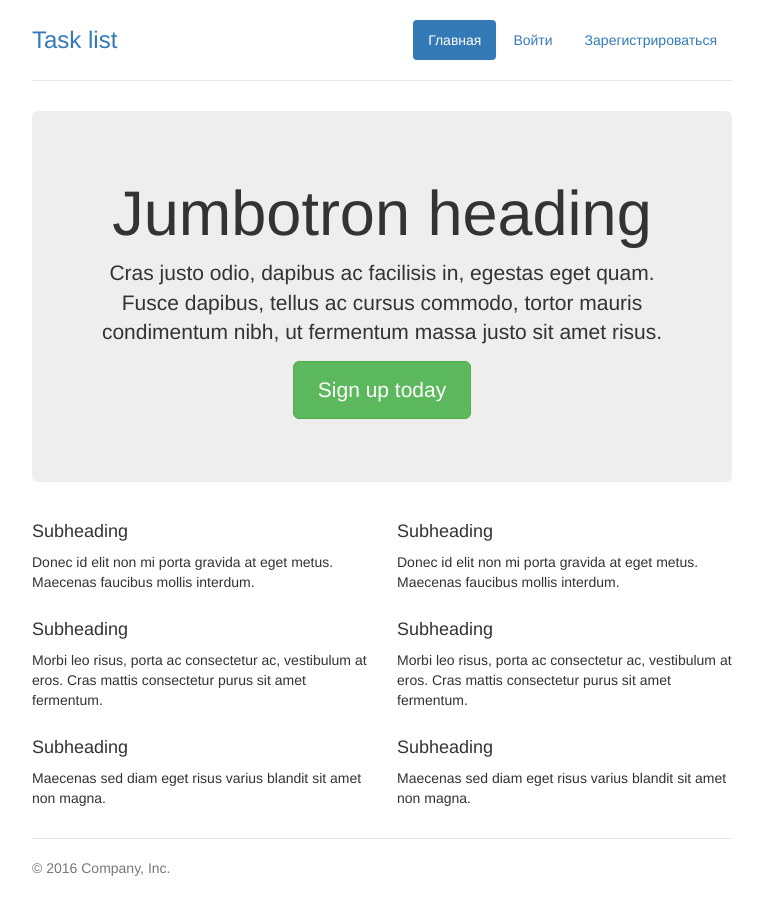
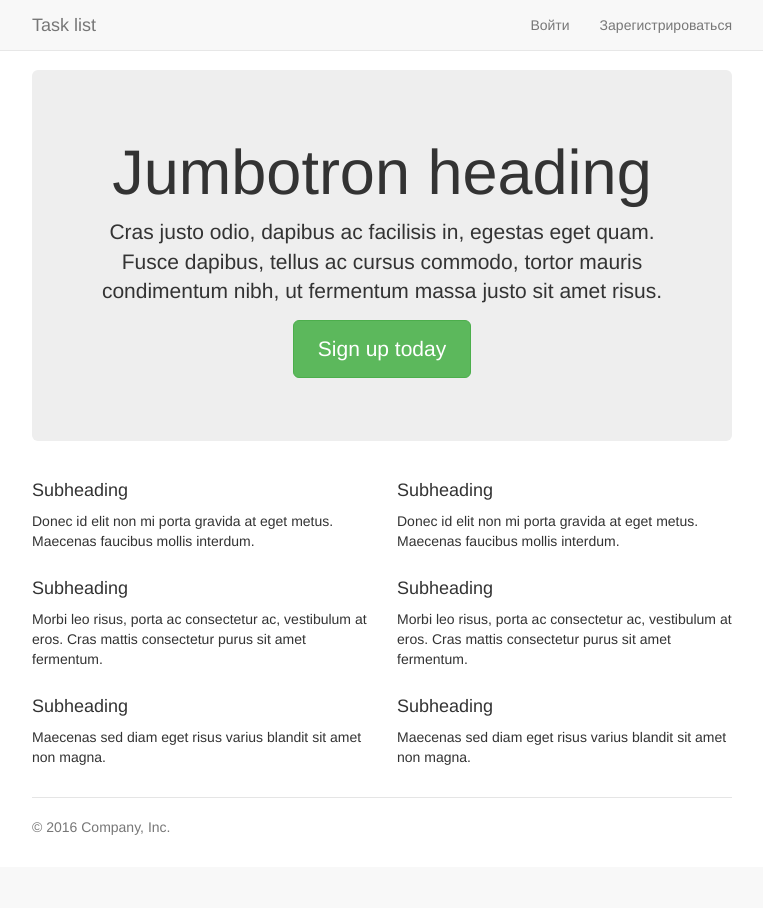
Before and after one commit to ko22009/taskList, a PHP site: page / in a window 1280 px wide. Shown: the whole page, without its empty margins (258-1021 px from the left). After the commit the page ends 835 px from the top, so only its background shows below. Run offline with PHP 8.4, Linux system fonts and the light colour scheme.

Commit message:
change header

```diff
--- /dev/null
+++ b/app/assets/css/style.css
@@ -0,0 +1,3 @@
+body {
+    padding-top: 70px; /* верхнее смещение, из-за меню*/
+}
--- a/app/views/header.php
+++ b/app/views/header.php
@@ -1,7 +1,16 @@
-<div class="header clearfix">
-    <nav>
-        <ul class="nav nav-pills pull-right">
-            <li <?php active_button('');?>><a href="/">Главная</a></li>
+<nav class="navbar navbar-default navbar-fixed-top">
+    <div class="container">
+        <div class="navbar-header">
+            <button type="button" class="navbar-toggle collapsed" data-toggle="collapse" data-target="#navbar" aria-expanded="false" aria-controls="navbar">
+                <span class="sr-only">Toggle navigation</span>
+                <span class="icon-bar"></span>
+                <span class="icon-bar"></span>
+                <span class="icon-bar"></span>
+            </button>
+            <a class="navbar-brand" href="/">Task list</a>
+        </div>
+        <div id="navbar" class="navbar-collapse collapse">
+            <ul class="nav navbar-nav navbar-right">
                 <?php if(!Router::is_auth()){?>
                     <li <?php active_button('signin');?>><a href="/signin">Войти</a></li>
                     <li <?php active_button('signout');?>><a href="/signout">Зарегистрироваться</a></li>
@@ -9,9 +18,10 @@
                     <li <?php active_button('logout');?>><a href="/logout">Выйти</a></li>
                 <?php }?>
             </ul>
+        </div><!--/.nav-collapse -->
+    </div>
 </nav>
-    <h3 class="text-muted"><a href="/">Task list</a></h3>
-</div>
+
 <?php function active_button($link)
 {
     if($link == substr($_SERVER['REQUEST_URI'], 1) || $link . '/' == substr($_SERVER['REQUEST_URI'], 1)) echo 'class="active"';
--- /dev/null
+++ b/app/views/list/index.php
@@ -0,0 +1 @@
+<?php
--- a/app/views/templateView.php
+++ b/app/views/templateView.php
@@ -14,6 +14,7 @@
 
     <!-- Custom styles for this template -->
     <link href="/app/assets/css/jumbotron-narrow.css" rel="stylesheet">
+    <link href="/app/assets/css/style.css" rel="stylesheet">
 
     <!-- Just for debugging purposes. Don't actually copy these 2 lines! -->
     <!--[if lt IE 9]><script src="/app/assets/js/ie8-responsive-file-warning.js"></script><![endif]-->
@@ -26,8 +27,8 @@
     <![endif]-->
 </head>
 <body>
+<?php include 'app/views/header.php'; ?>
 <div class="container">
-    <?php include 'app/views/header.php'; ?>
     <?php include 'app/views/' . $content_view; ?>
     <br/>
     <footer class="footer">
@@ -42,6 +43,7 @@
         data: window.csrf
     });
 </script>
+<script src="https://maxcdn.bootstrapcdn.com/bootstrap/3.3.7/js/bootstrap.min.js" integrity="sha384-Tc5IQib027qvyjSMfHjOMaLkfuWVxZxUPnCJA7l2mCWNIpG9mGCD8wGNIcPD7Txa" crossorigin="anonymous"></script>
 <script src="/app/assets/js/ie10-viewport-bug-workaround.js"></script>
 <?php if(isset($data['js'])) echo $data['js']?>
 </body>
```
Lines whose indentation alone changed are shown as unchanged.
